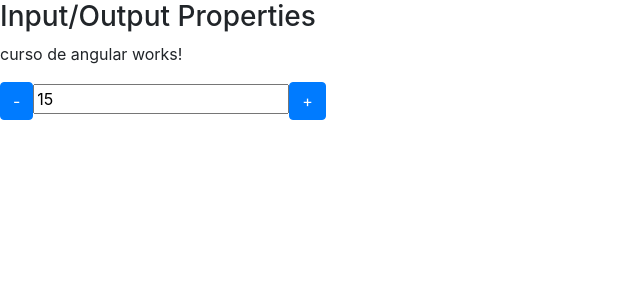
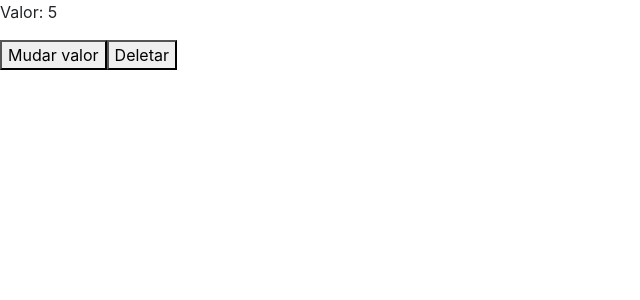
Before and after one commit to AndersonSilva94/estudos-angular-framework, an Angular app in the folder modulo-2-data-binding/data-binding/: page / in a window 1280 px wide. Shown: the top 300 px of the page, without its empty margins (0-640 px from the left). Built offline with nearby package versions, Linux system fonts and the light colour scheme.

Commit message:
feat: :rocket: Ciclo de vida do Componente

```diff
--- a/modulo-2-data-binding/data-binding/src/app/app.component.html
+++ b/modulo-2-data-binding/data-binding/src/app/app.component.html
@@ -1 +1,4 @@
-<app-data-binding></app-data-binding>
+<!-- <app-data-binding></app-data-binding> -->
+<app-ciclo [valorInicial]="valor" *ngIf="!deletarCiclo"></app-ciclo>
+<button (click)="mudarValor()" >Mudar valor</button>
+<button (click)="destruirCiclo()" >Deletar</button>
--- a/modulo-2-data-binding/data-binding/src/app/app.component.ts
+++ b/modulo-2-data-binding/data-binding/src/app/app.component.ts
@@ -6,5 +6,14 @@ import { Component } from '@angular/core';
   styleUrls: ['./app.component.css']
 })
 export class AppComponent {
-  title = 'data-binding';
+  valor: number = 5;
+  deletarCiclo: boolean = false;
+
+  mudarValor() {
+    this.valor++;
+  }
+
+  destruirCiclo() {
+    this.deletarCiclo = true;
+  }
 }
--- a/modulo-2-data-binding/data-binding/src/app/app.module.ts
+++ b/modulo-2-data-binding/data-binding/src/app/app.module.ts
@@ -8,6 +8,7 @@ import { DataBindingComponent } from './data-binding/data-binding.component';
 import { MeuPrimeiroFormComponent } from './meu-primeiro-form/meu-primeiro-form.component';
 import { InputPropertyComponent } from './input-property/input-property.component';
 import { OutputPropertyComponent } from './output-property/output-property.component';
+import { CicloComponent } from './ciclo/ciclo.component';
 
 @NgModule({
   declarations: [
@@ -15,7 +16,8 @@ import { OutputPropertyComponent } from './output-property/output-property.compo
     DataBindingComponent,
     MeuPrimeiroFormComponent,
     InputPropertyComponent,
-    OutputPropertyComponent
+    OutputPropertyComponent,
+    CicloComponent
   ],
   imports: [
     BrowserModule,
--- /dev/null
+++ b/modulo-2-data-binding/data-binding/src/app/ciclo/ciclo.component.html
@@ -0,0 +1 @@
+<p>Valor: {{ valorInicial }}</p>
--- /dev/null
+++ b/modulo-2-data-binding/data-binding/src/app/ciclo/ciclo.component.ts
@@ -0,0 +1,52 @@
+import { Component, OnInit, OnChanges, DoCheck, AfterContentInit, AfterViewChecked, AfterContentChecked, AfterViewInit, Input } from '@angular/core';
+
+@Component({
+  selector: 'app-ciclo',
+  templateUrl: './ciclo.component.html',
+  styleUrls: ['./ciclo.component.css']
+})
+export class CicloComponent implements OnInit, OnChanges, DoCheck, AfterContentInit, AfterViewChecked, AfterContentChecked, AfterViewInit {
+
+  @Input() valorInicial: number = 10;
+
+  constructor() {
+    this.log('constructor')
+  }
+
+  ngOnChanges() {
+    this.log('ngOnChanges')
+  }
+
+  ngOnInit() { // aqui fazemos a chamada pro servidor pra obter dados para o componente
+    this.log('ngOnInit')
+  }
+
+  ngDoCheck() {
+    this.log('ngDoCheck')
+  }
+
+  ngAfterContentInit() {
+    this.log('ngAfterContentInit')
+  }
+
+  ngAfterContentChecked() {
+    this.log('ngAfterContentChecked')
+  }
+
+  ngAfterViewChecked() {
+    this.log('ngAfterViewChecked')
+  }
+
+  ngOnDestroy() {
+    this.log('ngOnDestroy')
+  }
+
+  ngAfterViewInit() {
+    this.log('ngAfterViewInit')
+  }
+
+  private log(hook: string) {
+    console.log(hook)
+  }
+
+}
```
Also changed, not shown: modulo-2-data-binding/data-binding/src/app/ciclo/ciclo.component.css (added), 1 other file (tests, documents, lock files or other folders).
